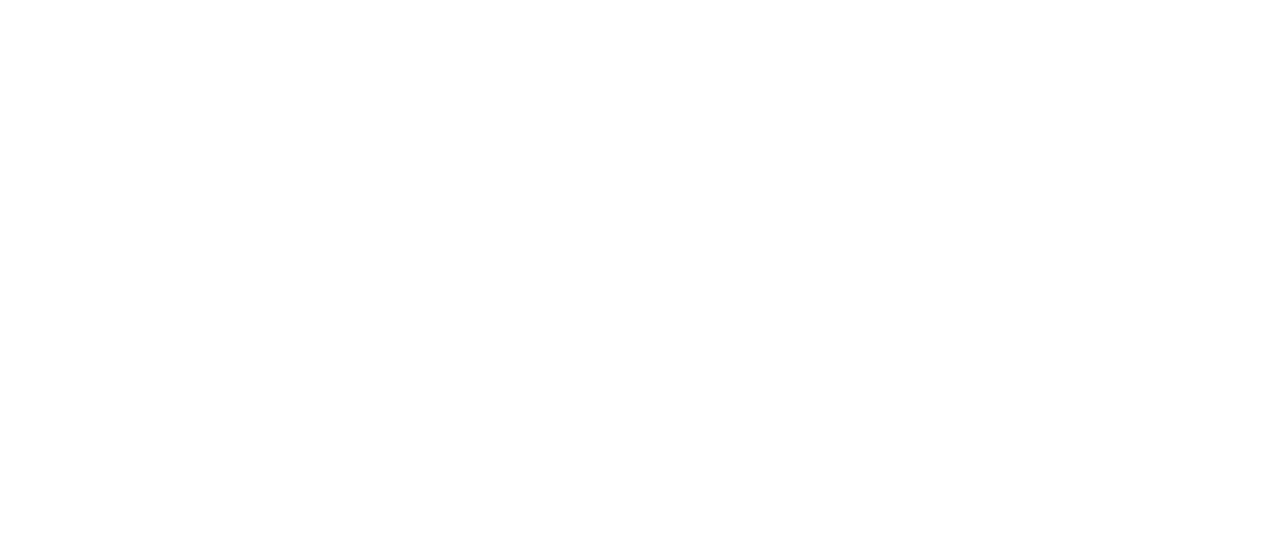
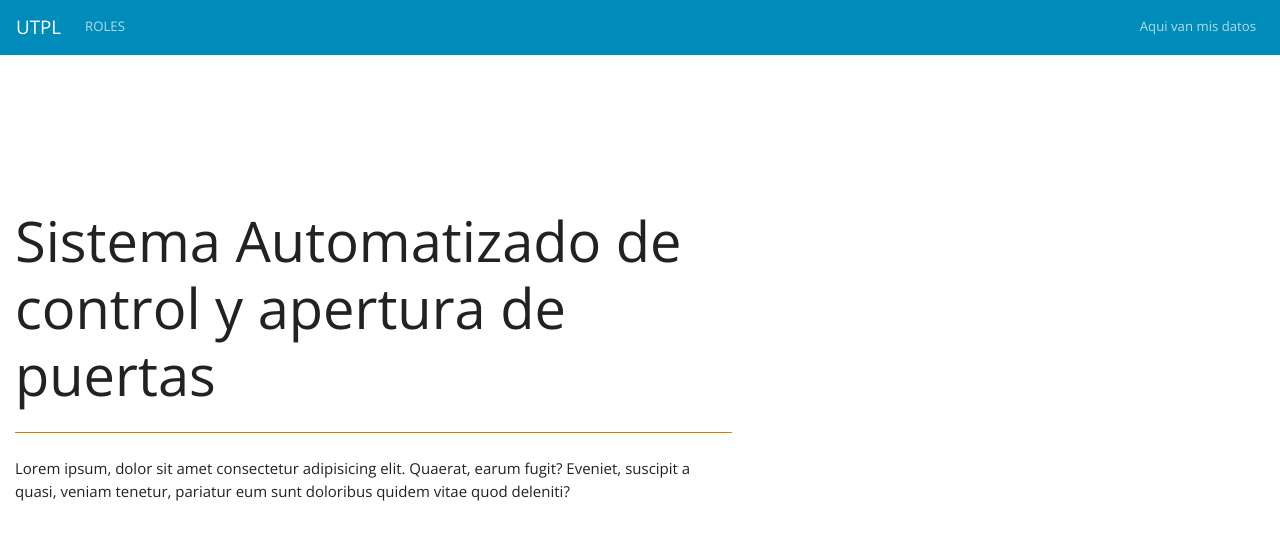
Before and after one commit to jpablopachar/taller-angular, an Angular app: page /inicio in a window 1280 px wide. Before the commit this address led to /. Shown: the top 540 px of the page. Built offline with nearby package versions, Linux system fonts and the light colour scheme.

Commit message:
Se agrega CDN de font awesome

```diff
--- a/src/app/app-routing.module.ts
+++ b/src/app/app-routing.module.ts
@@ -1,9 +1,13 @@
 import { NgModule } from '@angular/core';
 import { Routes, RouterModule } from '@angular/router';
 import { LoginComponent } from './components/login/login.component';
+import { InicioComponent } from './components/inicio/inicio.component';
 
 const routes: Routes = [
-  {path: 'login', component: LoginComponent}
+  {path: '', component: LoginComponent},
+  {path: 'inicio', component: InicioComponent},
+  {path: 'login', component: LoginComponent},
+  {path: '**', component: InicioComponent}
 ];
 
 @NgModule({
--- a/src/app/app.component.html
+++ b/src/app/app.component.html
@@ -1 +1,20 @@
+<nav class="navbar navbar-expand-lg navbar-dark bg-primary mb-md-4">
+  <a class="navbar-brand">UTPL</a>
+  <button class="navbar-toggler" type="button" data-toggle="collapse" data-target="#navbarSupportedContent" aria-controls="navbarSupportedContent" aria-expanded="false" aria-label="Toggle navigation"><span class="navbar-toggler-icon"></span></button>
+  <div class="collapse navbar-collapse" id="navbarSupportedContent">
+    <ul class="navbar-nav mr-auto">
+      <li class="nav-item">
+        <a href="#" class="nav-link">ROLES</a>
+      </li>
+    </ul>
+    <ul class="navbar-nav ml-auto">
+      <li class="nav-item dropdown">
+        <a href="#" class="nav-link dropdown-menu-right" id="navbarDropdown" role="button" data-toggle="dropdown" aria-haspopup="true" aria-expanded="false"> Aqui van mis datos<span class="caret"></span></a>
+        <div class="dropdown-menu dropdown-menu-right" aria-labelledby="navbarDropdown">
+          <a href="#" class="dropdown-item"><i class="fas fa-sign-out-alt"></i> Cerrar sesión</a>
+        </div>
+      </li>
+    </ul>
+  </div>
+</nav>
 <router-outlet></router-outlet>
--- a/src/app/app.module.ts
+++ b/src/app/app.module.ts
@@ -6,11 +6,13 @@ import { HttpClientModule } from '@angular/common/http';
 import { AppRoutingModule } from './app-routing.module';
 import { AppComponent } from './app.component';
 import { LoginComponent } from './components/login/login.component';
+import { InicioComponent } from './components/inicio/inicio.component';
 
 @NgModule({
   declarations: [
     AppComponent,
-    LoginComponent
+    LoginComponent,
+    InicioComponent
   ],
   imports: [
     BrowserModule,
--- /dev/null
+++ b/src/app/components/inicio/inicio.component.html
@@ -0,0 +1,7 @@
+<div class="col-md-7">
+  <div class="jumbotron jumbotron-fluid bg-white">
+    <h1 class="display-4">{{titulo}}</h1>
+    <hr class="my-4 bg-warning">
+    <p>Lorem ipsum, dolor sit amet consectetur adipisicing elit. Quaerat, earum fugit? Eveniet, suscipit a quasi, veniam tenetur, pariatur eum sunt doloribus quidem vitae quod deleniti?</p>
+  </div>
+</div>
--- /dev/null
+++ b/src/app/components/inicio/inicio.component.ts
@@ -0,0 +1,19 @@
+import { Component, OnInit } from '@angular/core';
+
+@Component({
+  selector: 'app-inicio',
+  templateUrl: './inicio.component.html',
+  styleUrls: ['./inicio.component.css']
+})
+export class InicioComponent implements OnInit {
+  public titulo: string;
+
+  constructor() {
+    this.titulo = 'Sistema Automatizado de control y apertura de puertas';
+  }
+
+  ngOnInit() {
+    console.log('!Componente inicio cargado¡');
+  }
+
+}
--- a/src/app/components/login/login.component.ts
+++ b/src/app/components/login/login.component.ts
@@ -28,7 +28,6 @@ export class LoginComponent implements OnInit {
 
   iniciarSesion(form: NgForm) {
     this.usuarioService.iniciarSesion(this.usuario).subscribe((res) => {
-      console.log(res);
       this.identidad = res.usuario;
 
       if (!this.identidad || !this.identidad._id) {
@@ -37,6 +36,8 @@ export class LoginComponent implements OnInit {
         localStorage.setItem('identidad', JSON.stringify(this.identidad));
         this.obtenerToken();
       }
+
+      this.router.navigate(['/inicio']);
     }, error => console.log(<any>error));
   }
 
--- a/src/index.html
+++ b/src/index.html
@@ -7,6 +7,7 @@
 
   <meta name="viewport" content="width=device-width, initial-scale=1">
   <link rel="stylesheet" href="https://bootswatch.com/4/yeti/bootstrap.min.css">
+  <link rel="stylesheet" href="https://use.fontawesome.com/releases/v5.8.1/css/all.css" integrity="sha384-50oBUHEmvpQ+1lW4y57PTFmhCaXp0ML5d60M1M7uH2+nqUivzIebhndOJK28anvf" crossorigin="anonymous">
   <link rel="icon" type="image/x-icon" href="favicon.ico">
 </head>
 <body>
```
Also changed, not shown: src/app/components/inicio/inicio.component.css (added), 1 other file (tests, documents, lock files or other folders).
